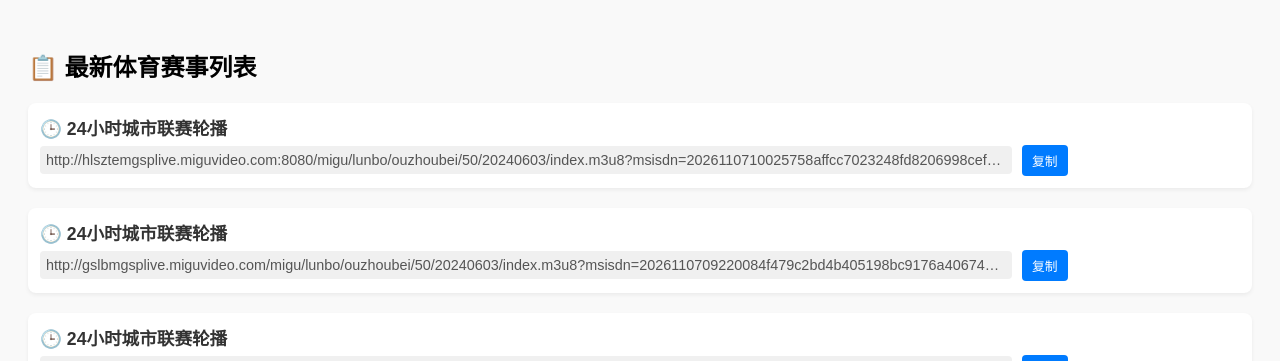
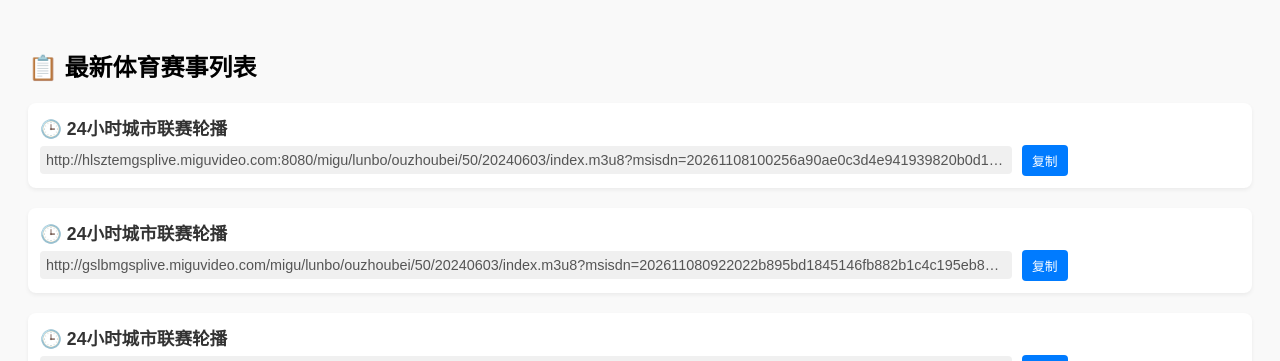
Before and after one commit to kimwang1978/iptv.github.io, a Jekyll site: the page tiyu.html, which Jekyll copies as it is, in a window 1280 px wide and 900 px high. Shown: the top 361 px of the window. Built offline with Jekyll 4.4.1, drawn with Linux system fonts in a browser that asks for light colours.

Commit message:
Sync File 2026-11-08 09:58:53

```diff
--- a/tiyu.html
+++ b/tiyu.html
@@ -52,7 +52,7 @@
         <div class="item">
             <div class="title">🕒 24小时城市联赛轮播</div>
             <div class="url-wrapper">
-                <div class="url" id="url_0">http://hlsztemgsplive.miguvideo.com:8080/migu/lunbo/ouzhoubei/50/20240603/index.m3u8?msisdn=2026110710025758affcc7023248fd8206998cefe27fb1&mdspid=&spid=800033&netType=0&sid=5910022136&pid=2028597139&timestamp=20261107100257&Channel_ID=0116_2600000900-99000-201600010010027&ProgramID=915512915&ParentNodeID=-99&assertID=5910022136&client_ip=171.8.79.254&SecurityKey=20261107100257&promotionId=&mvid=5900006618&mcid=500020&playurlVersion=WX-A1-9.10.1-SNAPSHOT&userid=&jmhm=&videocodec=h264&appCode=miguvideo_android&bean=mgspad&tid=android&conFee=0&encrypt=cb7542aa839bbaf5f8c41feafd88657c</div>
+                <div class="url" id="url_0">http://hlsztemgsplive.miguvideo.com:8080/migu/lunbo/ouzhoubei/50/20240603/index.m3u8?msisdn=20261108100256a90ae0c3d4e941939820b0d1fc65491a&mdspid=&spid=800033&netType=0&sid=5910022136&pid=2028597139&timestamp=20261108100256&Channel_ID=0116_2600000900-99000-201600010010027&ProgramID=915512915&ParentNodeID=-99&assertID=5910022136&client_ip=171.8.79.254&SecurityKey=20261108100256&promotionId=&mvid=5900006618&mcid=500020&playurlVersion=WX-A1-9.10.1-SNAPSHOT&userid=&jmhm=&videocodec=h264&appCode=miguvideo_android&bean=mgspad&tid=android&conFee=0&encrypt=3ee397c5ebff6a76cfc303e177858b9d</div>
                 <button class="copy-btn" onclick="copyToClipboard('url_0')">复制</button>
             </div>
         </div>
@@ -60,7 +60,7 @@
         <div class="item">
             <div class="title">🕒 24小时城市联赛轮播</div>
             <div class="url-wrapper">
-                <div class="url" id="url_1">http://gslbmgsplive.miguvideo.com/migu/lunbo/ouzhoubei/50/20240603/index.m3u8?msisdn=2026110709220084f479c2bd4b405198bc9176a406743d&mdspid=&spid=800033&netType=0&sid=5910022136&pid=2028597139&timestamp=20261107092200&Channel_ID=0116_2600000900-99000-201600010010027&ProgramID=915512915&ParentNodeID=-99&assertID=5910022136&client_ip=2409:8a00:6040:4f61:dd7d:7574:ec98:e2a8&SecurityKey=20261107092200&promotionId=&mvid=5900006618&mcid=500020&playurlVersion=ZQ-A1-9.10.1-SNAPSHOT&userid=&jmhm=&videocodec=h264&appCode=miguvideo_android&bean=mgspad&tid=android&conFee=0&puData=a9bf7b208e867d389af27806c9b0ec96&ddCalcu=6a99ecb0ef5070bb92c0680e887627fda398</div>
+                <div class="url" id="url_1">http://gslbmgsplive.miguvideo.com/migu/lunbo/ouzhoubei/50/20240603/index.m3u8?msisdn=202611080922022b895bd1845146fb882b1c4c195eb8bc&mdspid=&spid=800033&netType=0&sid=5910022136&pid=2028597139&timestamp=20261108092202&Channel_ID=0116_2600000900-99000-201600010010027&ProgramID=915512915&ParentNodeID=-99&assertID=5910022136&client_ip=2409:8a00:6040:4f61:72ea:142:8093:9690&SecurityKey=20261108092202&promotionId=&mvid=5900006618&mcid=500020&playurlVersion=WX-A1-9.10.1-SNAPSHOT&userid=&jmhm=&videocodec=h264&appCode=miguvideo_android&bean=mgspad&tid=android&conFee=0&puData=d751f51cb545387e3cdff31b5cc6f89a&ddCalcu=ad97e850f156f0c5c15cbb1534f5f3d8c73e</div>
                 <button class="copy-btn" onclick="copyToClipboard('url_1')">复制</button>
             </div>
         </div>
```
